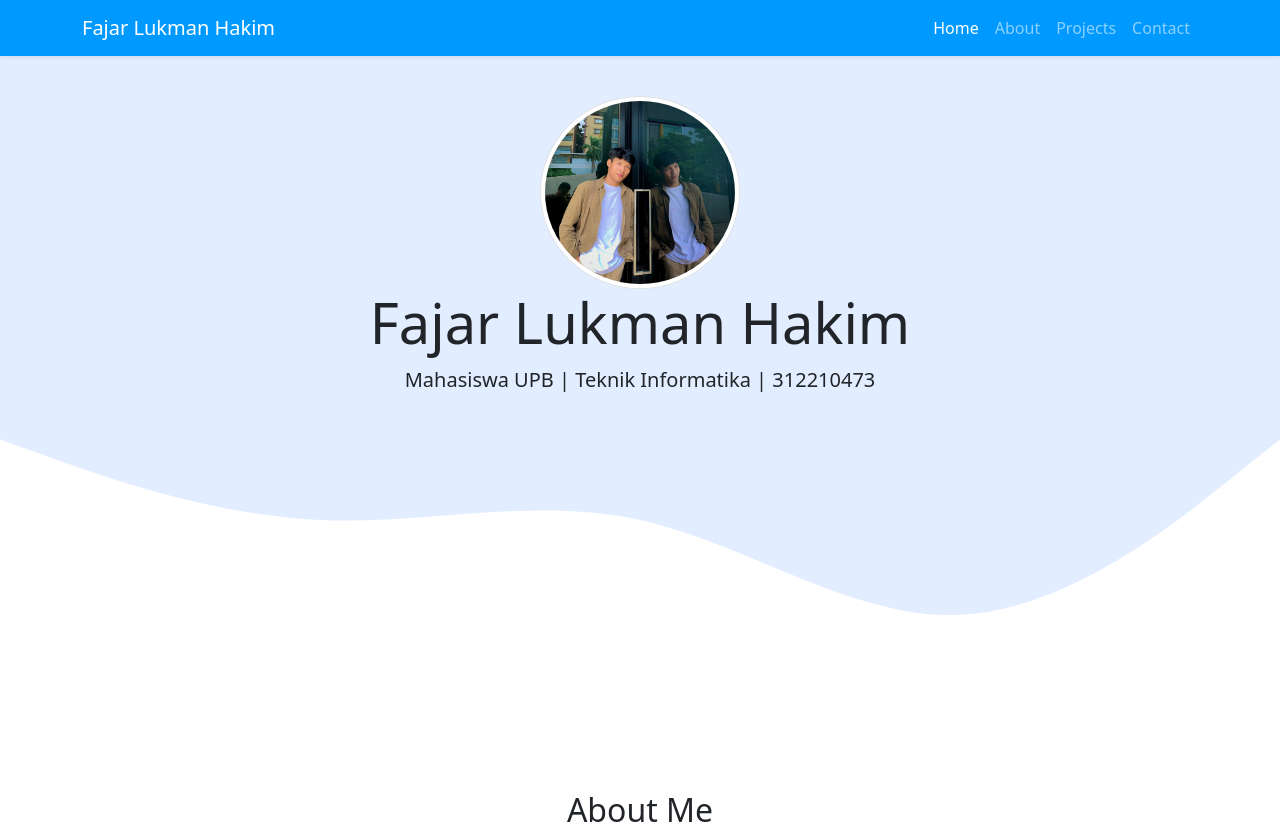
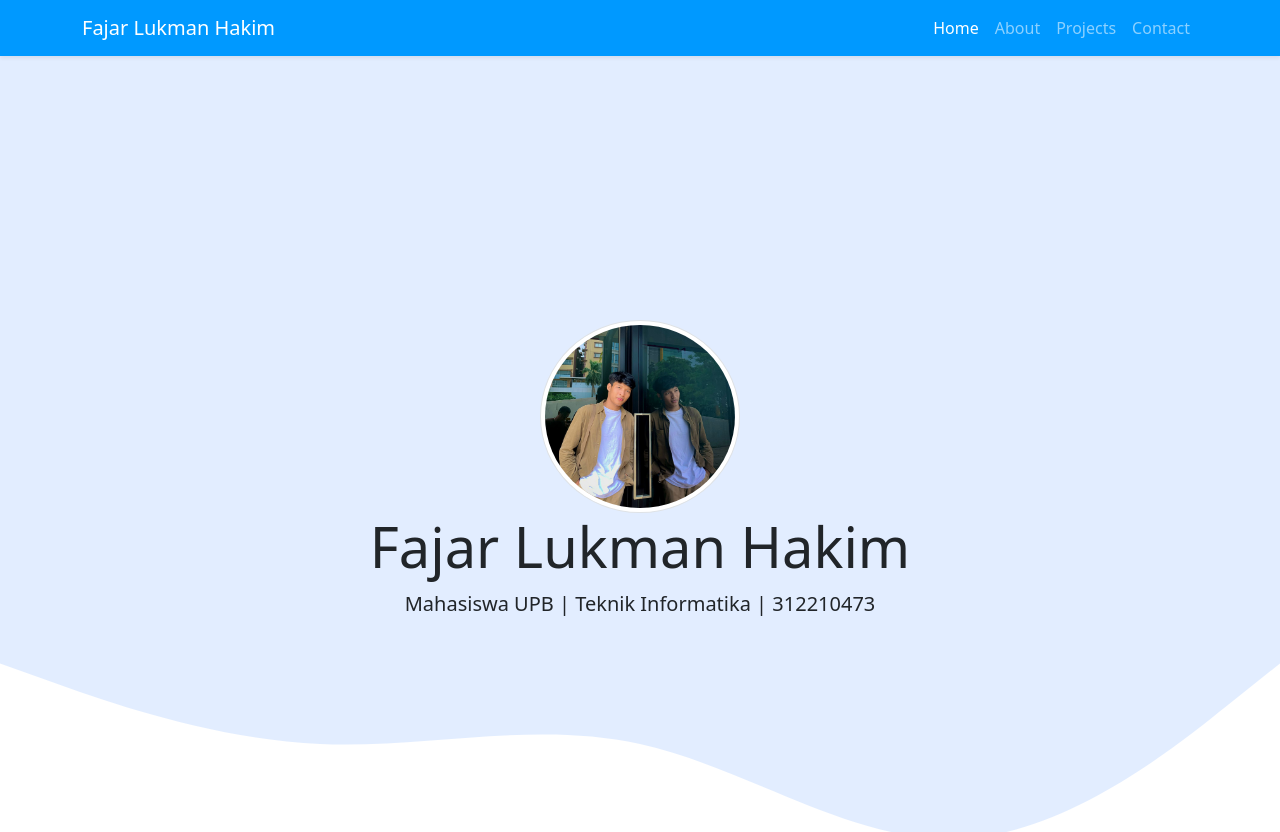
Before and after one commit to FajarLukmanHakim/fajarr.github.io, a plain HTML site: page index.html in a window 1280 px wide. Shown: the top 832 px of the page. Drawn offline with nearby package versions, Linux system fonts and the light colour scheme.

Commit message:
first commit

```diff
--- a/Style.css
+++ b/Style.css
@@ -2,7 +2,7 @@
   font-size: 20px;
 }
 .jumbotron {
-  padding-top: 6rem;
+  padding-top: 20rem;
   background-color: #e2edff;
 }
 
```
